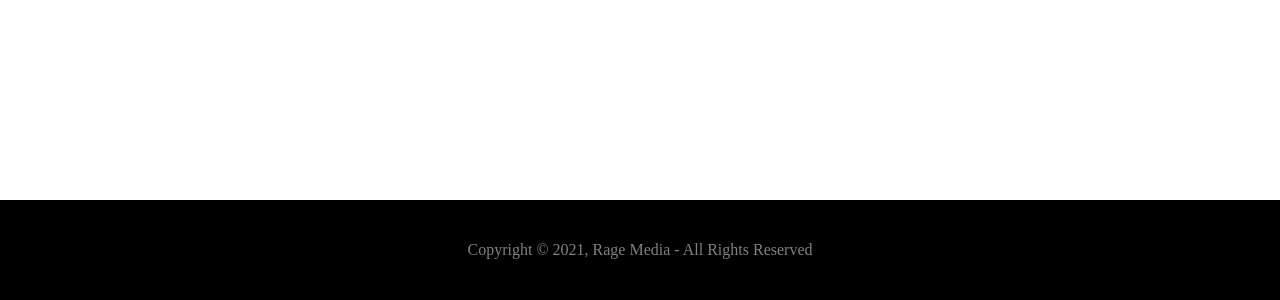
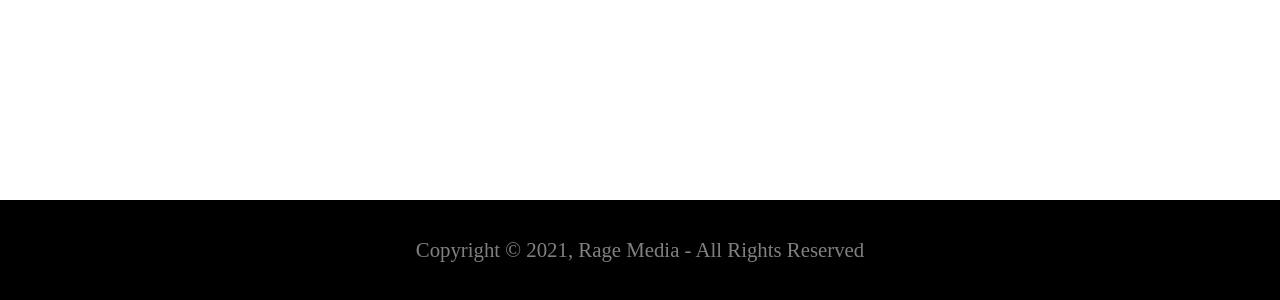
Before and after one commit to Libo99/MERN, a React (Create React App) app in the folder client/: page /Admin in a window 1280 px wide. Shown: the part 701-1001 px from the top of the page. Built offline with nearby package versions, Linux system fonts and the light colour scheme; no server answers.

Commit message:
removed the footer wrapper from the footer jsx and css and unnecassary css from the admin.css

```diff
--- a/client/src/Components/Admin/Admin.css
+++ b/client/src/Components/Admin/Admin.css
@@ -19,7 +19,5 @@
 
 .list {
   color: black;
-  display: flex;
-  justify-content: center;
   margin-bottom: 10px;
 }
--- a/client/src/Components/Footer.css
+++ b/client/src/Components/Footer.css
@@ -7,8 +7,8 @@
   width: 100%;
   overflow: hidden;
 }
-.footer-wrapper {
-}
+
 .footer-content {
   color: grey;
+  font-size: 1.3rem;
 }
--- a/client/src/Components/Footer.jsx
+++ b/client/src/Components/Footer.jsx
@@ -4,12 +4,10 @@ import "./Footer.css";
 const Footer = () => {
   return (
     <div className="footer">
-      <div className="footer-wrapper">
         <div className="footer-content">
           <p>Copyright © 2021, Rage Media - All Rights Reserved </p>
         </div>
       </div>
-    </div>
   );
 };
 
```
